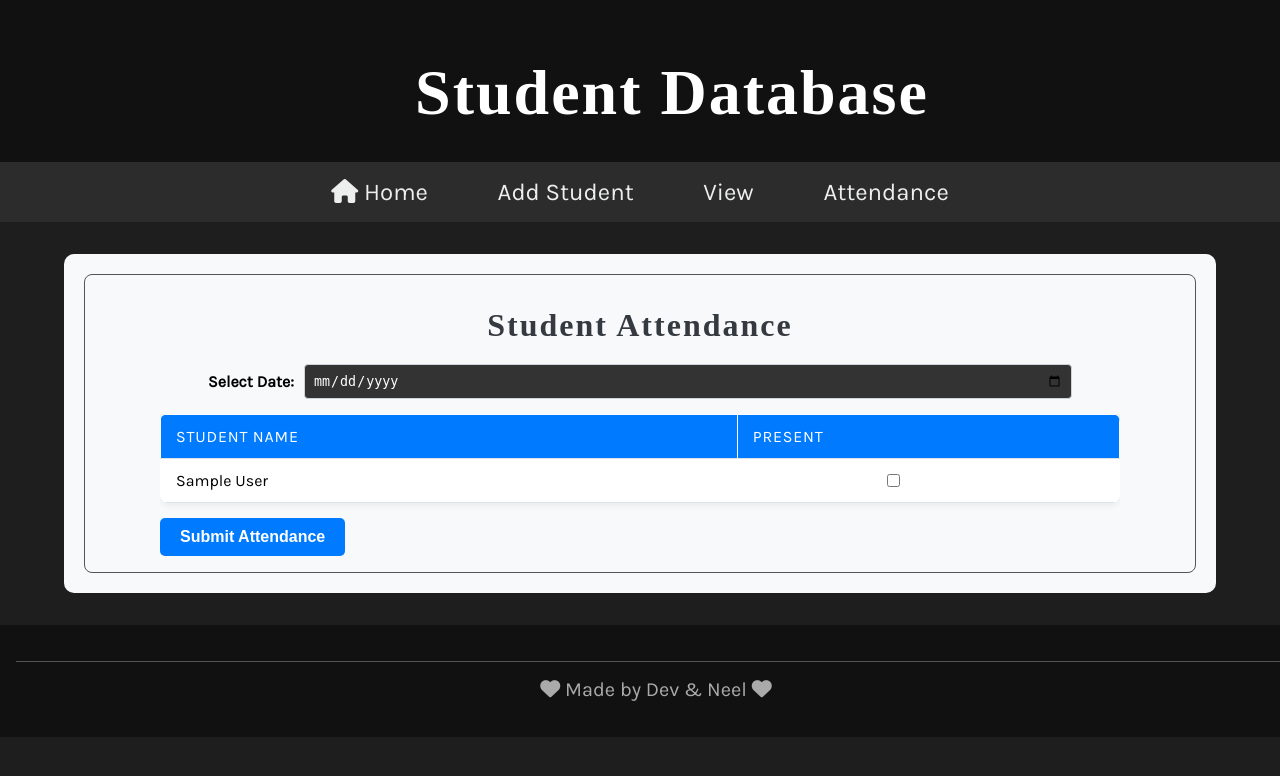
After one commit to Devs7026/Mini-Project-DBS, a Django app: page /attendance/ in a window 1280 px wide. The commit adds this page. Shown: the top 776 px of the page. Run offline with Django 5.2, Linux system fonts and the light colour scheme; a user stored in the database is signed in; tables that the repository leaves empty hold one stand-in row (values such as "Sample post"); some libraries are stand-ins or nearby versions; some web fonts are replaced.

Commit message:
Added Attendance tab

```diff
--- a/project/studentdbms/database/admin.py
+++ b/project/studentdbms/database/admin.py
@@ -2,5 +2,7 @@ from django.contrib import admin
 
 # Register your models here.
 from .models import Student
+from .models import Attendance
 
 admin.site.register(Student)
+admin.site.register(Attendance)
--- a/project/studentdbms/database/models.py
+++ b/project/studentdbms/database/models.py
@@ -31,3 +31,16 @@ class Student(models.Model):
 
     def __str__(self):
         return self.name
+
+
+
+class Attendance(models.Model):
+    student = models.ForeignKey(Student, on_delete=models.CASCADE)
+    date = models.DateField(auto_now_add=True)  # Automatically set on creation
+    present = models.BooleanField(default=False)
+
+    class Meta:
+        unique_together = ('student', 'date') # One attendance entry per student per day
+
+    def __str__(self):
+        return f"{self.student.name} - {self.date} - {'Present' if self.present else 'Absent'}"
--- a/project/studentdbms/database/static/css/style.css
+++ b/project/studentdbms/database/static/css/style.css
@@ -390,6 +390,34 @@ footer p {
     font-weight: bold;
 }
 
+.btn-primary{
+    background-color: #D47C56;
+    color: black;
+    border-radius: 5px;
+    padding: 10px;
+    transition: 0.5s;
+    margin: 5px 0;
+    border: none;
+    font-weight: bold;
+}
+
+
+.attendance-table td{
+    color: black;
+}
+
+.date-selection{
+    color: black;
+}
+
+.attendBtn{
+    color: white;
+    background: #007bff;
+}
+
+.attendBtn:hover{
+    background: #0056b3;
+}
 /* Responsive Design */
 @media (max-width: 800px) {
     section {
--- /dev/null
+++ b/project/studentdbms/database/templates/attendance.html
@@ -0,0 +1,170 @@
+{% extends 'base.html' %}
+{% load static %}
+
+{% block content %}
+<section class="main-section">
+ <article>
+ <div class="container">
+ <div class="section">
+ <h2 class="title">Student Attendance</h2>
+ </div>
+
+ <form method="post">
+ {% csrf_token %}
+
+ <!-- Date Selection -->
+ <div class="date-selection">
+ <label for="attendanceDate">Select Date:</label>
+ <input type="date" id="attendanceDate" name="attendanceDate">
+ </div>
+
+ <div class="attendance-sheet">
+ <table class="attendance-table">
+ <thead>
+ <tr>
+ <th>Student Name</th>
+ <th>Present</th>
+ </tr>
+ </thead>
+ <tbody>
+ {% for student in students %}
+ <tr>
+ <td>{{ student.name }}</td>
+ <td><input type="checkbox" name="attendance_{{ student.id }}" value="present"></td>
+ </tr>
+ {% endfor %}
+ </tbody>
+ </table>
+ <button type="submit" class="attendBtn">Submit Attendance</button>
+ </div>
+ </div>
+ </article>
+</section>
+
+<style>
+ /* General Styles */
+ .main-section {
+ background-color: #f8f9fa;
+ padding: 20px;
+ }
+
+ .container {
+ max-width: 960px;
+ margin: 0 auto;
+ }
+
+ .section {
+ margin-bottom: 20px;
+ }
+
+ .title {
+ font-size: 2rem;
+ color: #343a40;
+ text-align: center;
+ }
+
+ /* Date Selection Styles */
+ .date-selection {
+ margin-bottom: 15px;
+ display: flex;
+ align-items: center;
+ justify-content: center;
+ /* Center horizontally */
+ gap: 10px;
+ }
+
+ .date-selection label {
+ font-weight: bold;
+ }
+
+ .date-selection input[type="date"] {
+ padding: 8px;
+ border: 1px solid #ced4da;
+ border-radius: 4px;
+ }
+
+ /* Attendance Sheet Styles */
+ .attendance-sheet {
+ overflow-x: auto;
+ }
+
+ .attendance-table {
+ width: 100%;
+ border-collapse: collapse;
+ margin-bottom: 15px;
+ background-color: #fff;
+ box-shadow: 0 0 10px rgba(0, 0, 0, 0.1);
+ border-radius: 8px;
+ overflow: hidden;
+ }
+
+ .attendance-table th,
+ .attendance-table td {
+ padding: 12px 15px;
+ text-align: left;
+ border-bottom: 1px solid #dee2e6;
+ }
+
+ .attendance-table th {
+ background-color: #007bff;
+ color: #fff;
+ font-weight: 500;
+ text-transform: uppercase;
+ letter-spacing: 0.05em;
+ }
+
+ .attendance-table tbody tr:nth-child(even) {
+ background-color: #f2f2f2;
+ }
+
+ .attendance-table td input[type="checkbox"] {
+ margin: 0;
+ }
+
+ .attendance-table td input[type="text"] {
+ width: 100%;
+ padding: 8px;
+ border: 1px solid #ced4da;
+ border-radius: 4px;
+ box-sizing: border-box;
+ }
+
+ /* Responsive Styles */
+ @media (max-width: 768px) {
+ .attendance-table {
+ font-size: 0.9rem;
+ }
+
+ .attendance-table th,
+ .attendance-table td {
+ padding: 8px 10px;
+ }
+ }
+
+ /* Button Styles */
+ .attendBtn {
+ display: inline-block;
+ padding: 10px 20px;
+ font-size: 16px;
+ font-weight: bold;
+ text-align: center;
+ text-decoration: none;
+ color: #fff;
+ background-color: #007bff;
+ border: none;
+ border-radius: 5px;
+ cursor: pointer;
+ transition: background-color 0.3s ease;
+ }
+
+ .attendBtn:hover {
+ background-color: #0056b3;
+ }
+</style>
+
+<script>
+ // JavaScript can be added here for interactivity, e.g., form submission,
+ // dynamic updates, or client-side validation.
+</script>
+
+{% endblock %}
--- a/project/studentdbms/database/templates/partials/_header.html
+++ b/project/studentdbms/database/templates/partials/_header.html
@@ -20,8 +20,8 @@
 <nav>
   <ul>
     <li><a href="{% url 'home' %}"><i class="fa-solid fa-house"></i> Home</a></li>
-    <li><a href="{% url 'about' %}">About</a></li>
     <li><a href="{% url 'database' %}">Add Student</a></li>
     <li><a href="{% url 'view' %}">View</a></li>
+    <li><a href="{% url 'attendance' %}" >Attendance</a></li>
   </ul>
 </nav>
--- a/project/studentdbms/database/urls.py
+++ b/project/studentdbms/database/urls.py
@@ -7,9 +7,9 @@ from django.contrib.auth.views import LogoutView
 urlpatterns = [
     path("", views.login_view, name="login"),
     path("home/", views.home, name="home"),
-    path("about/", views.about, name="about"),
     path("database/", views.database, name="database"),
     path("view/", views.view, name="view"),
+    path("attendance/", views.attendance, name="attendance"),
     path("delete-student/<int:student_id>/", views.delete_student, name="delete_student"),
     path("update-student/<int:student_id>/", views.update_student, name="update_student"),
     path("logout/", LogoutView.as_view(next_page="login"), name="logout"),
--- a/project/studentdbms/database/views.py
+++ b/project/studentdbms/database/views.py
@@ -1,13 +1,16 @@
-from django.shortcuts import render, redirect
+from django.shortcuts import render, redirect, get_object_or_404
 from django.contrib import messages
 from django.contrib.auth.decorators import login_required
 from django.contrib.auth import authenticate, login, logout
-from .models import Student
+from .models import Student, Attendance
 from .forms import StudentForm
 from django.http import JsonResponse
-from django.shortcuts import get_object_or_404
 from django.views.decorators.csrf import csrf_exempt
 import json
+from datetime import datetime, date
+from django.db import IntegrityError
+from django.core.mail import send_mail
+from django.conf import settings
 
 def login_view(request):
     if request.method == "POST":
@@ -29,10 +32,6 @@ def home(request):
     return render(request, "index.html")
 
 @login_required
-def about(request):
-    return render(request, "about.html")
-
-@login_required
 def database(request):
     form = StudentForm()
     if request.method == 'POST':
@@ -48,6 +47,52 @@ def database(request):
 def view(request):
     students = Student.objects.all()
     return render(request, 'view.html', {'students': students})
+
+@login_required
+def attendance(request):
+    students = Student.objects.all()
+
+    if request.method == 'POST':
+        attendance_date_str = request.POST.get('attendanceDate')
+        if attendance_date_str:
+            attendance_date = datetime.strptime(attendance_date_str, '%Y-%m-%d').date()
+        else:
+            messages.error(request, "Please select a date.")
+            return render(request, 'attendance.html', {'students': students})
+
+        for student in students:
+            present = request.POST.get(f'attendance_{student.id}') == 'present'
+            try:
+                # Get or create the attendance record for the student and date
+                attendance = Attendance.objects.create(
+                    student=student,
+                    date=attendance_date,
+                    present=present
+                )
+            except IntegrityError as e:
+                messages.warning(request, f"Attendance already recorded for {student.name} on {attendance_date}.  Skipping.")
+
+
+        messages.success(request, "Attendance submitted successfully!")
+        return redirect('attendance')  # Redirect to refresh the page
+    else:
+        # Calculate attendance percentage for each student
+        for student in students:
+            total_days = Attendance.objects.filter(student=student).count()
+            present_days = Attendance.objects.filter(student=student, present=True).count()
+
+            if total_days > 0:
+                percentage = (present_days / total_days) * 100
+            else:
+                percentage = 0.0  # Or some other default value, like None or -1
+
+            student.attendance_percentage = round(percentage, 2)  # Store percentage in student object for template
+
+        # Fetch all attendance records for display
+        all_attendance = Attendance.objects.all()
+
+
+        return render(request, "attendance.html", {'students': students, 'all_attendance': all_attendance})
 
 @login_required
 def delete_student(request, student_id):
```
Also changed, not shown: project/codes.txt (added, +16 -0 lines), project/studentdbms/database/templates/about.html (deleted, +0 -20 lines), project/studentdbms/database/templates/login.html (+35 -9 lines), project/studentdbms/database/templates/view.html (+25 -12 lines), project/studentdbms/database/migrations/0011_attendance.py (added).
